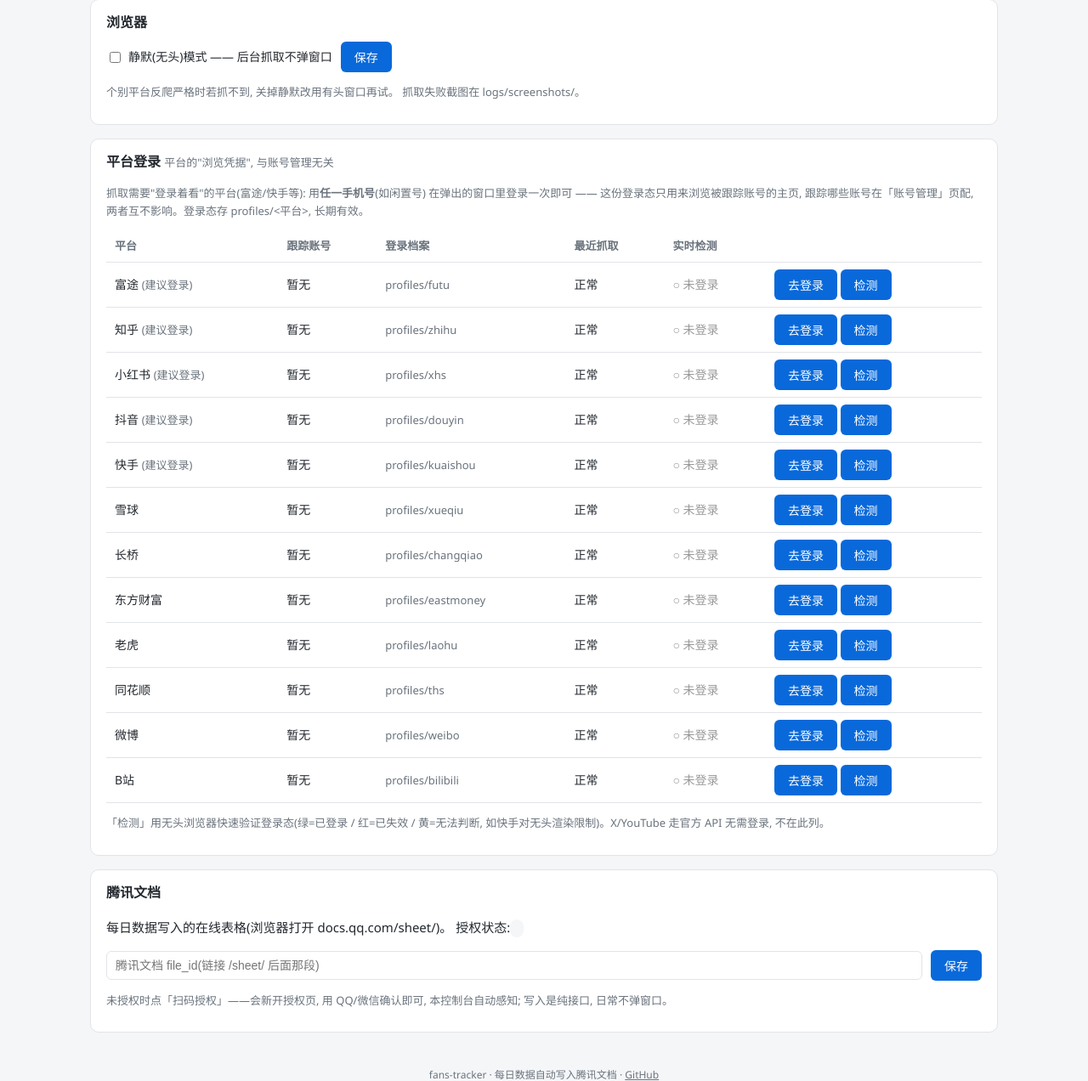
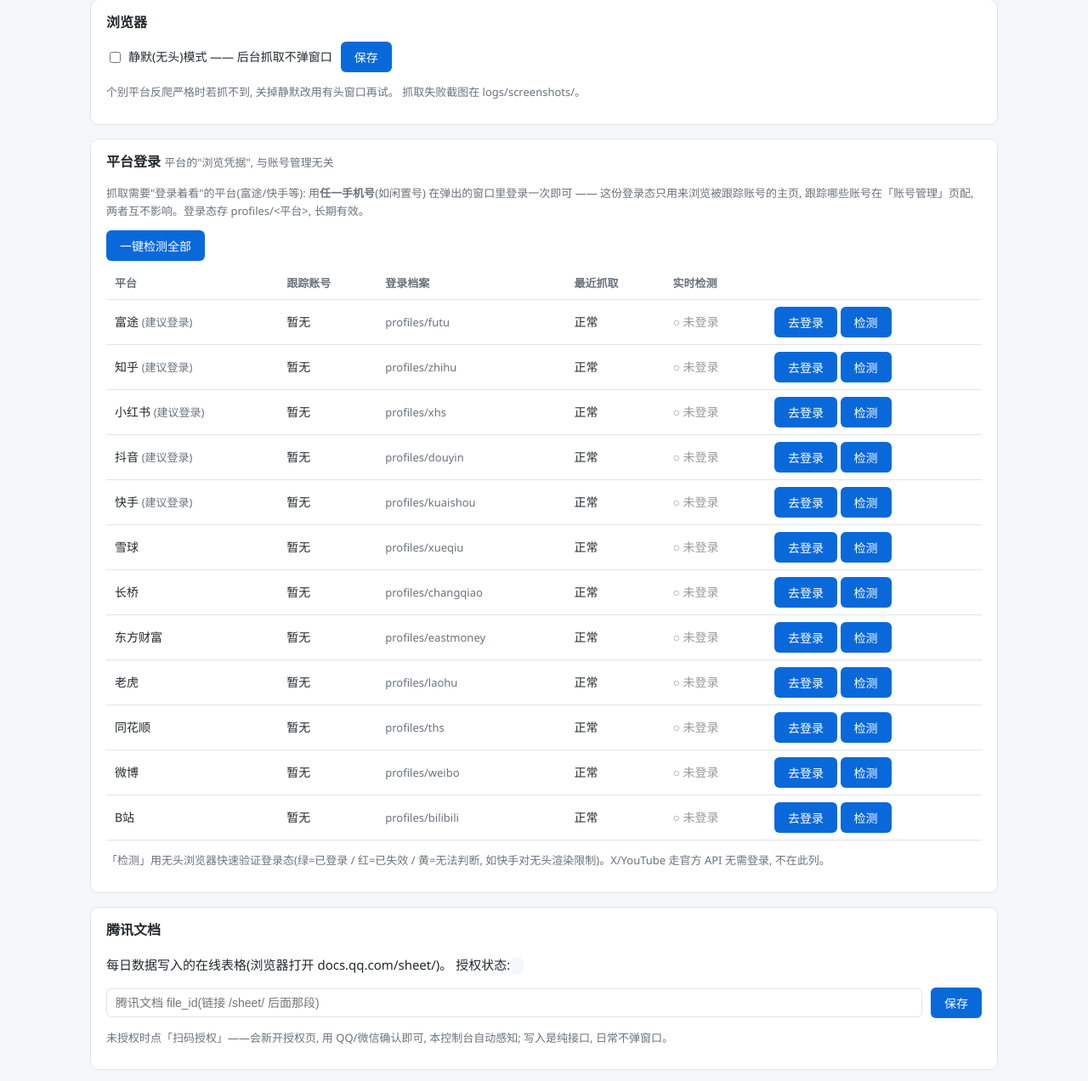
Before and after one commit to 1375692655hzh/fans-tracker, a Flask app: page /settings in a window 1280 px wide. Shown: the part 400-1672 px from the top of the page at 85% size. Run offline with Flask 3, Linux system fonts and the light colour scheme; data that the repository does not hold is empty.

Commit message:
平台登录一键检测全部: 顶部按钮+后台逐平台探测(跳过无档案)+实时进度(done/total+当前平台)+批量期间禁用单行检测

```diff
--- a/webapp/app.py
+++ b/webapp/app.py
@@ -434,7 +434,44 @@
 
 LOGIN_PROCS = {}                          # platform -> {"proc", "started"}
 PROBE_CACHE = {}                          # platform -> probe 结果
+BATCH = {"running": False, "total": 0, "done": 0, "current": "", "started": ""}
 _probe_lock = threading.Lock()
+
+
+def _batch_probe():
+    """后台逐平台探测(只测有档案的; 没档案=必然未登录, 不浪费一次开浏览器)。"""
+    plats = [p for p in LOGIN_URLS if (ROOT / "profiles" / p).exists()]
+    BATCH.update(running=True, total=len(plats), done=0, current="",
+                 started=datetime.now().strftime("%H:%M:%S"))
+    try:
+        for p in plats:
+            BATCH["current"] = PLATFORM_LABELS.get(p, p)
+            try:
+                PROBE_CACHE[p] = loginctl.probe(p)
+            except Exception as e:
+                PROBE_CACHE[p] = {"platform": p, "logged_in": None,
+                                  "detail": f"检测异常: {str(e)[:80]}",
+                                  "checked_at": datetime.now().strftime("%H:%M:%S")}
+            BATCH["done"] += 1
+    finally:
+        BATCH.update(running=False, current="")
+
+
+def _run_batch():
+    with _probe_lock:
+        _batch_probe()
+
+
+@app.route("/api/login/probe_all", methods=["POST"])
+def api_login_probe_all():
+    """一键检测全部: 后台逐平台探测, 前端轮询 entries 看 live 进度。"""
+    if BATCH["running"]:
+        return jsonify({"ok": False, "msg": "批量检测进行中"})
+    if not _probe_lock.acquire(blocking=False):
+        return jsonify({"ok": False, "msg": "正在单个检测, 请稍候再一键检测"})
+    _probe_lock.release()
+    threading.Thread(target=_run_batch, daemon=True).start()
+    return jsonify({"ok": True, "msg": "已开始批量检测"})
 
 
 @app.route("/api/login/entries")
@@ -468,7 +505,9 @@
         })
     entries.sort(key=lambda e: (not e["needs_login"],))
     return jsonify({"entries": entries,
-                    "last_date": days[-1]["date"] if days else ""})
+                    "last_date": days[-1]["date"] if days else "",
+                    "batch": {"running": BATCH["running"], "total": BATCH["total"],
+                              "done": BATCH["done"], "current": BATCH["current"]}})
 
 
 @app.route("/api/login/probe", methods=["POST"])
--- a/webapp/templates/settings.html
+++ b/webapp/templates/settings.html
@@ -41,6 +41,10 @@
   <p class="muted">抓取需要"登录着看"的平台(富途/快手等): 用<b>任一手机号</b>(如闲置号)
   在弹出的窗口里登录一次即可 —— 这份登录态只用来浏览被跟踪账号的主页,
   跟踪哪些账号在「账号管理」页配, 两者互不影响。登录态存 profiles/&lt;平台&gt;, 长期有效。</p>
+  <div class="row" style="margin-bottom:8px">
+    <button id="btn-probe-all">一键检测全部</button>
+    <span id="probe-all-state" class="muted"></span>
+  </div>
   <table>
     <thead><tr><th>平台</th><th>跟踪账号</th><th>登录档案</th>
       <th>最近抓取</th><th>实时检测</th><th></th></tr></thead>
@@ -140,10 +144,25 @@
   return `<span style="color:#999">○ 未登录</span>`;
 }
 
-let LG_RUNNING = [];
+let LG_RUNNING = [], LG_BATCH = {running: false}, BATCH_TIMER = null;
 async function loadLogin() {
   const d = await (await fetch("/api/login/entries")).json();
   const runKeys = new Set(LG_RUNNING.map(r => r.platform));
+  LG_BATCH = d.batch || LG_BATCH;
+  const btn = document.getElementById("btn-probe-all");
+  const st = document.getElementById("probe-all-state");
+  if (LG_BATCH.running) {
+    btn.disabled = true;
+    btn.textContent = "检测中…";
+    st.textContent = `${LG_BATCH.done}/${LG_BATCH.total}`
+      + (LG_BATCH.current ? ` (当前: ${LG_BATCH.current})` : "")
+      + " —— 只测有登录档案的平台, 每个约4秒";
+  } else {
+    btn.disabled = false;
+    btn.textContent = "一键检测全部";
+    st.textContent = LG_BATCH.total && LG_BATCH.done >= LG_BATCH.total
+      ? `上次检测完成: ${LG_BATCH.done}/${LG_BATCH.total}` : "";
+  }
   document.getElementById("login-rows").innerHTML =
     (d.entries || []).map(e => {
       const busy = runKeys.has(e.platform);
@@ -157,11 +176,22 @@
           <button class="gologin" data-p="${e.platform}"
                   ${busy ? "disabled" : ""}>${busy ? "登录中…" : "去登录"}</button>
           <button class="lgprobe" data-p="${e.platform}"
-                  ${busy ? "disabled" : ""}>检测</button>
+                  ${busy || LG_BATCH.running ? "disabled" : ""}>检测</button>
         </td>
       </tr>`;
     }).join("");
 }
+
+document.getElementById("btn-probe-all").onclick = async () => {
+  const r = await (await fetch("/api/login/probe_all", {method: "POST"})).json();
+  if (!r.ok) { alert(r.msg); return; }
+  loadLogin();
+  if (BATCH_TIMER) clearInterval(BATCH_TIMER);
+  BATCH_TIMER = setInterval(async () => {
+    await loadLogin();
+    if (!LG_BATCH.running) clearInterval(BATCH_TIMER);
+  }, 2500);
+};
 
 async function pollLoginRunning() {
   const d = await (await fetch("/api/login/running")).json();
```
